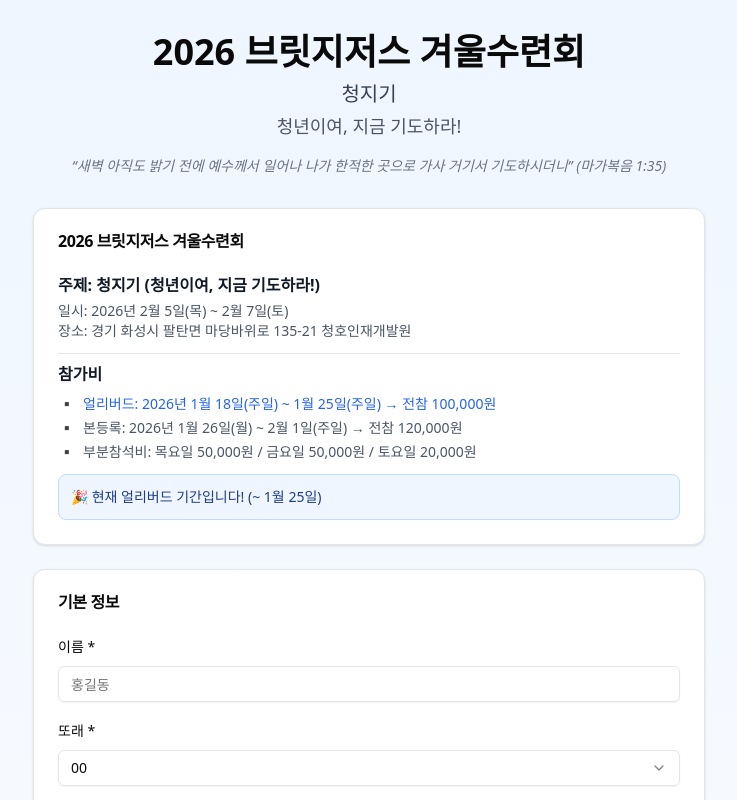
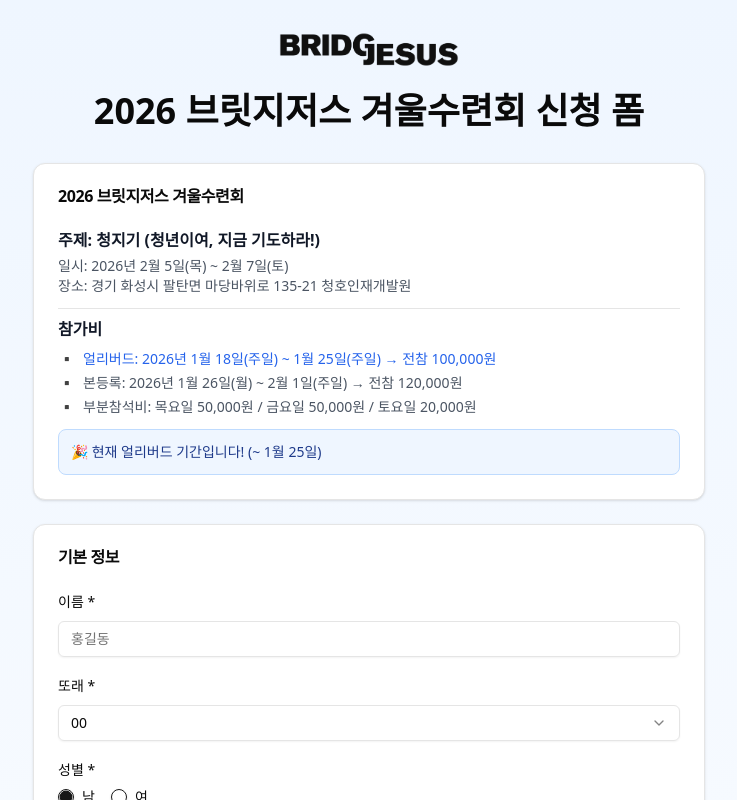
Before and after one commit to dogyungkim/BridgeJesusRetreat, a Next.js app: page / in a window 1280 px wide. Shown: the top 800 px of the page, without its empty margins (271-1008 px from the left). Built offline with nearby package versions, Linux system fonts and the light colour scheme.

Commit message:
feat: 로고 추가

```diff
--- a/app/layout.tsx
+++ b/app/layout.tsx
@@ -4,6 +4,10 @@
 export const metadata: Metadata = {
   title: "2026 브릿지저스 겨울수련회 참가신청",
   description: "청지기 - 청년이여, 지금 기도하라!",
+  icons: {
+    icon: '/BridgeJesusLogo.png',
+    apple: '/BridgeJesusLogo.png',
+  },
 };
 
 export default function RootLayout({
--- a/app/page.tsx
+++ b/app/page.tsx
@@ -1,18 +1,26 @@
 import { RegistrationForm } from '@/components/registration-form';
+import Image from 'next/image';
 
 export default function Home() {
   return (
     <main className="min-h-screen p-4 py-8 bg-gradient-to-b from-blue-50 to-white">
       <div className="max-w-4xl mx-auto">
         <div className="text-center mb-8">
+          {/* 로고 */}
+          <div className="flex justify-center mb-6">
+            <Image
+              src="/BridgeJesusLogo.png"
+              alt="Bridge Jesus Logo"
+              width={180}
+              height={60}
+              className="object-contain"
+              priority
+            />
+          </div>
+
           <h1 className="text-4xl font-bold mb-2">
-            2026 브릿지저스 겨울수련회
+            2026 브릿지저스 겨울수련회 신청 폼
           </h1>
-          <p className="text-xl text-gray-700 mb-1">청지기</p>
-          <p className="text-lg text-gray-600 mb-4">청년이여, 지금 기도하라!</p>
-          <p className="text-sm text-gray-500 italic">
-            &ldquo;새벽 아직도 밝기 전에 예수께서 일어나 나가 한적한 곳으로 가사 거기서 기도하시더니&rdquo; (마가복음 1:35)
-          </p>
         </div>
 
         <RegistrationForm />
```
Also changed, not shown: public/BridgeJesusLogo.png (added).
